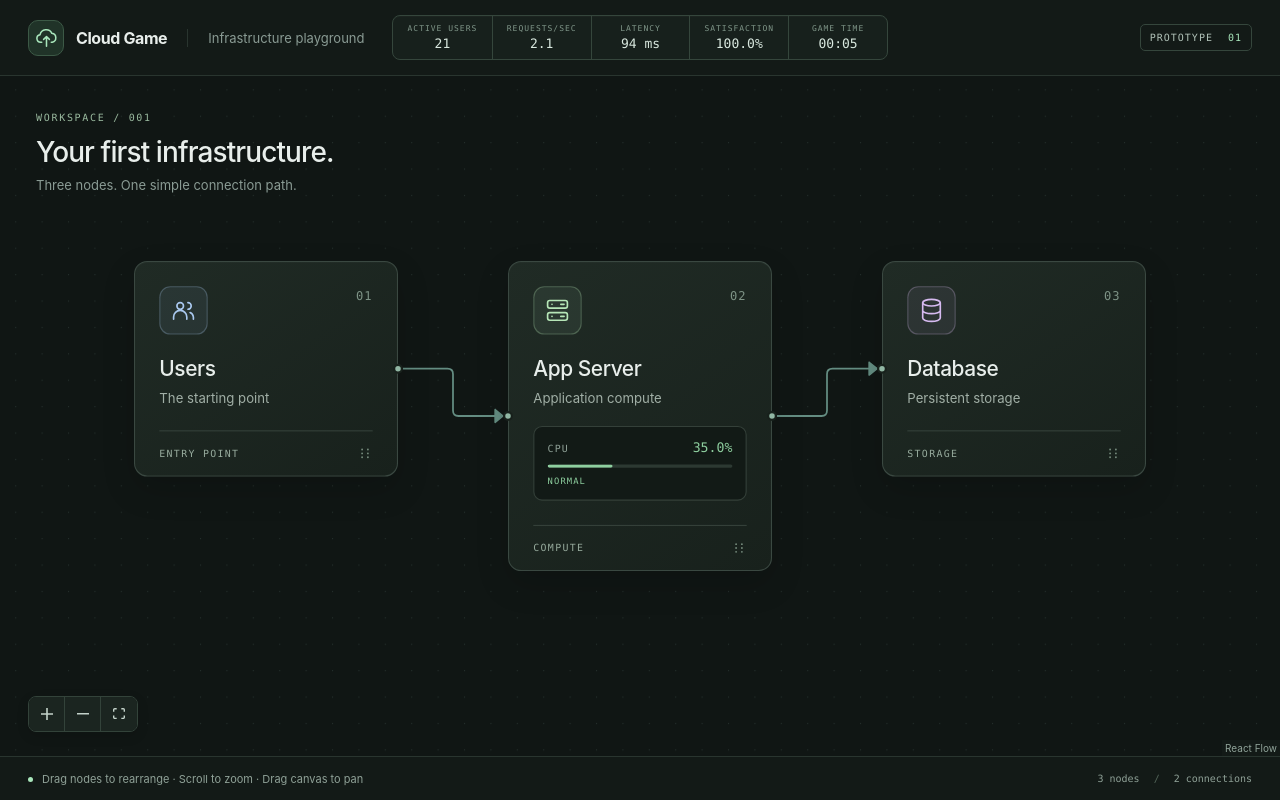
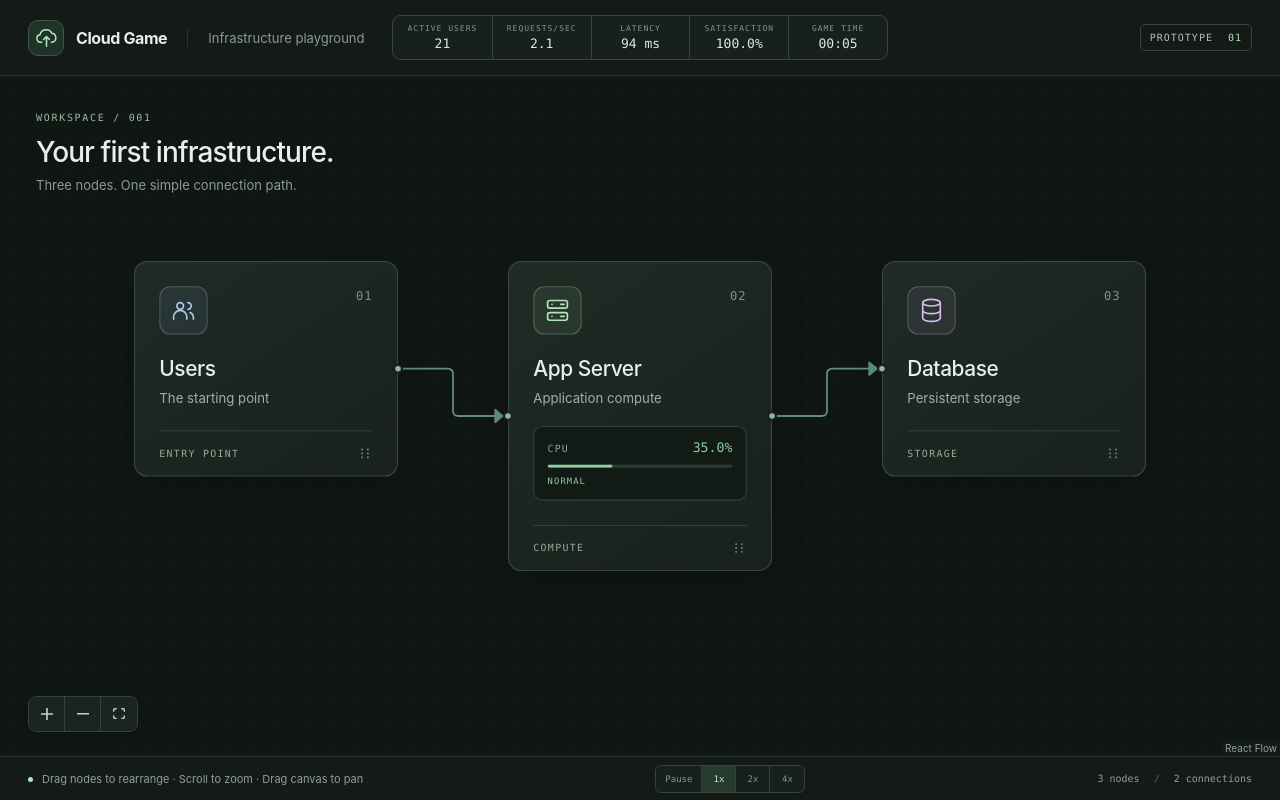
Before and after one commit to Eyadd101/mimar, a React (Vite) app: page / in a window 1280 px wide. Built offline with nearby package versions, Linux system fonts and the light colour scheme.

Commit message:
Add simulation speed controls

```diff
--- a/src/App.css
+++ b/src/App.css
@@ -497,6 +497,41 @@
   color: #53665a;
 }
 
+.speed-controls {
+  display: flex;
+  align-items: center;
+  overflow: hidden;
+  border: 1px solid #34443b;
+  border-radius: 6px;
+  background: #17201c;
+}
+
+.speed-controls__button {
+  min-width: 34px;
+  height: 26px;
+  padding: 0 9px;
+  border: 0;
+  border-right: 1px solid #34443b;
+  color: #82958a;
+  background: transparent;
+  font: 9px var(--mono);
+  cursor: pointer;
+}
+
+.speed-controls__button:last-child {
+  border-right: 0;
+}
+
+.speed-controls__button:hover {
+  color: #dce8e1;
+  background: #202c26;
+}
+
+.speed-controls__button[aria-pressed='true'] {
+  color: #b8e8c4;
+  background: #263a2e;
+}
+
 @media (max-width: 640px) {
   .game-header,
   .game-footer {
@@ -554,6 +589,15 @@
     gap: 12px;
     font-size: 10px;
   }
+
+  .graph-count {
+    display: none;
+  }
+
+  .speed-controls__button {
+    min-width: 30px;
+    padding-inline: 7px;
+  }
 }
 
 @media (prefers-reduced-motion: reduce) {
--- a/src/App.tsx
+++ b/src/App.tsx
@@ -10,9 +10,10 @@ import {
 import '@xyflow/react/dist/style.css'
 import { InfrastructureNode } from './components/InfrastructureNode'
 import { ResourceDetailsPanel } from './components/ResourceDetailsPanel'
+import { SimulationSpeedControls } from './components/SimulationSpeedControls'
 import { TrafficHud } from './components/TrafficHud'
 import { initialEdges, initialNodes } from './data/infrastructure'
-import { useTrafficSimulation } from './hooks/useTrafficSimulation'
+import { useGameSimulation } from './hooks/useGameSimulation'
 import './App.css'
 
 const nodeTypes = { infrastructure: InfrastructureNode }
@@ -21,7 +22,7 @@ const fitViewOptions = { padding: 0.25, maxZoom: 1.1 }
 function App() {
   const [nodes, , onNodesChange] = useNodesState(initialNodes)
   const [selectedNodeId, setSelectedNodeId] = useState<string | null>(null)
-  const traffic = useTrafficSimulation()
+  const { simulation: traffic, gameSpeed, setGameSpeed } = useGameSimulation()
   const displayNodes = useMemo(
     () =>
       nodes.map((node) =>
@@ -103,6 +104,10 @@ function App() {
 
       <footer className="game-footer">
         <p><span className="hint-dot" aria-hidden="true" />Drag nodes to rearrange<span className="secondary-hint"> · Scroll to zoom · Drag canvas to pan</span></p>
+        <SimulationSpeedControls
+          gameSpeed={gameSpeed}
+          onSpeedChange={setGameSpeed}
+        />
         <p className="graph-count">3 nodes <span>/</span> 2 connections</p>
       </footer>
     </main>
--- /dev/null
+++ b/src/components/SimulationSpeedControls.tsx
@@ -0,0 +1,37 @@
+import {
+  simulationSpeedOptions,
+  type SimulationSpeed,
+} from '../simulation/config'
+
+type SimulationSpeedControlsProps = {
+  gameSpeed: SimulationSpeed
+  onSpeedChange: (speed: SimulationSpeed) => void
+}
+
+const speedLabels: Record<SimulationSpeed, string> = {
+  0: 'Pause',
+  1: '1x',
+  2: '2x',
+  4: '4x',
+}
+
+export function SimulationSpeedControls({
+  gameSpeed,
+  onSpeedChange,
+}: SimulationSpeedControlsProps) {
+  return (
+    <div className="speed-controls" aria-label="Game speed controls">
+      {simulationSpeedOptions.map((speed) => (
+        <button
+          key={speed}
+          type="button"
+          className="speed-controls__button"
+          aria-pressed={gameSpeed === speed}
+          onClick={() => onSpeedChange(speed)}
+        >
+          {speedLabels[speed]}
+        </button>
+      ))}
+    </div>
+  )
+}
--- /dev/null
+++ b/src/hooks/useGameSimulation.ts
@@ -0,0 +1,36 @@
+import { useEffect, useState } from 'react'
+import {
+  defaultSimulationSpeed,
+  trafficSimulationConfig,
+  type SimulationSpeed,
+} from '../simulation/config'
+import {
+  advanceTrafficSimulation,
+  createInitialTrafficState,
+} from '../simulation/trafficSimulation'
+
+export function useGameSimulation() {
+  const [simulation, setSimulation] = useState(createInitialTrafficState)
+  const [gameSpeed, setGameSpeed] =
+    useState<SimulationSpeed>(defaultSimulationSpeed)
+
+  useEffect(() => {
+    if (gameSpeed === 0) {
+      return undefined
+    }
+
+    const timerId = window.setInterval(() => {
+      setSimulation((currentState) =>
+        advanceTrafficSimulation(currentState, gameSpeed),
+      )
+    }, trafficSimulationConfig.tickIntervalMs)
+
+    return () => window.clearInterval(timerId)
+  }, [gameSpeed])
+
+  return {
+    simulation,
+    gameSpeed,
+    setGameSpeed,
+  }
+}
--- a/src/hooks/useTrafficSimulation.ts
+++ /dev/null
@@ -1,20 +0,0 @@
-import { useEffect, useState } from 'react'
-import { trafficSimulationConfig } from '../simulation/config'
-import {
-  advanceTrafficSimulation,
-  createInitialTrafficState,
-} from '../simulation/trafficSimulation'
-
-export function useTrafficSimulation() {
-  const [simulation, setSimulation] = useState(createInitialTrafficState)
-
-  useEffect(() => {
-    const timerId = window.setInterval(() => {
-      setSimulation(advanceTrafficSimulation)
-    }, trafficSimulationConfig.tickIntervalMs)
-
-    return () => window.clearInterval(timerId)
-  }, [])
-
-  return simulation
-}
--- a/src/simulation/config.ts
+++ b/src/simulation/config.ts
@@ -5,6 +5,10 @@ export const trafficSimulationConfig = {
   activeUsersAddedPerInterval: 1,
   requestsPerUserPerSecond: 0.1,
 } as const
+
+export const simulationSpeedOptions = [0, 1, 2, 4] as const
+export type SimulationSpeed = (typeof simulationSpeedOptions)[number]
+export const defaultSimulationSpeed: SimulationSpeed = 1
 
 export const appServerSimulationConfig = {
   elevatedCpuThreshold: 60,
--- a/src/simulation/trafficSimulation.ts
+++ b/src/simulation/trafficSimulation.ts
@@ -43,9 +43,21 @@ export function createInitialTrafficState(): TrafficSimulationState {
 
 export function advanceTrafficSimulation(
   currentState: TrafficSimulationState,
+  elapsedGameSeconds = 1,
 ): TrafficSimulationState {
-  const gameTimeSeconds =
-    currentState.gameTimeSeconds + trafficSimulationConfig.tickIntervalMs / 1_000
+  let simulation = currentState
+
+  for (let elapsed = 0; elapsed < elapsedGameSeconds; elapsed += 1) {
+    simulation = advanceOneGameSecond(simulation)
+  }
+
+  return simulation
+}
+
+function advanceOneGameSecond(
+  currentState: TrafficSimulationState,
+): TrafficSimulationState {
+  const gameTimeSeconds = currentState.gameTimeSeconds + 1
   const completedGrowthIntervals = Math.floor(
     gameTimeSeconds / trafficSimulationConfig.activeUserGrowthIntervalSeconds,
   )
@@ -58,7 +70,7 @@ export function advanceTrafficSimulation(
   const satisfaction = advanceCustomerSatisfaction(
     currentState,
     appServer.latencyMs,
-    trafficSimulationConfig.tickIntervalMs / 1_000,
+    1,
   )
 
   return {
```
